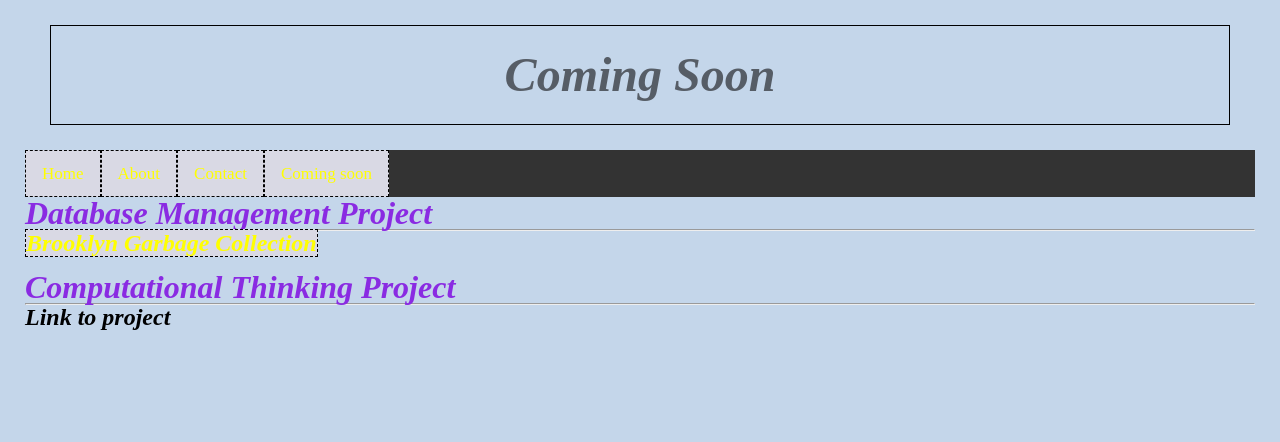
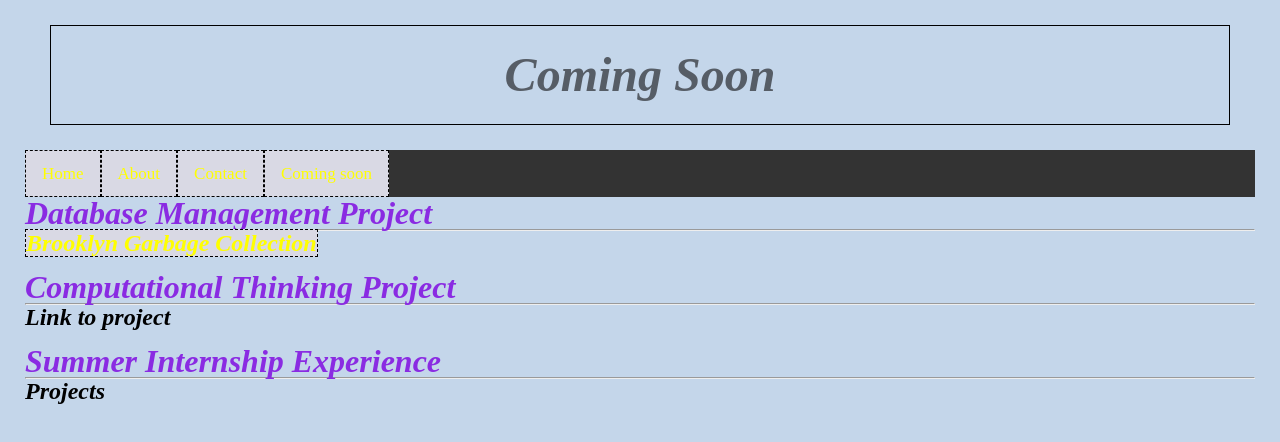
Before and after one commit to carlynmann/portfolio, a plain HTML site: page comingsoon.html in a window 1280 px wide. Drawn offline with Linux system fonts and the light colour scheme.

Commit message:
adding to comingsoon.html page

```diff
--- a/comingsoon.html
+++ b/comingsoon.html
@@ -31,6 +31,13 @@
         <h2> Link to project</h2>
         </hr>
 
+        &nbsp;
+
+        <h1> Summer Internship Experience </h1>
+        <hr>
+        <h2> Projects </h2>
+        </hr>
+
      <!-- Global site tag (gtag.js) - Google Analytics -->
 <script async src="https://www.googletagmanager.com/gtag/js?id=G-Q5P8HJTZSZ"></script>
 <script>
```
Also changed, not shown: profession_page.html (+1 -0 lines).
